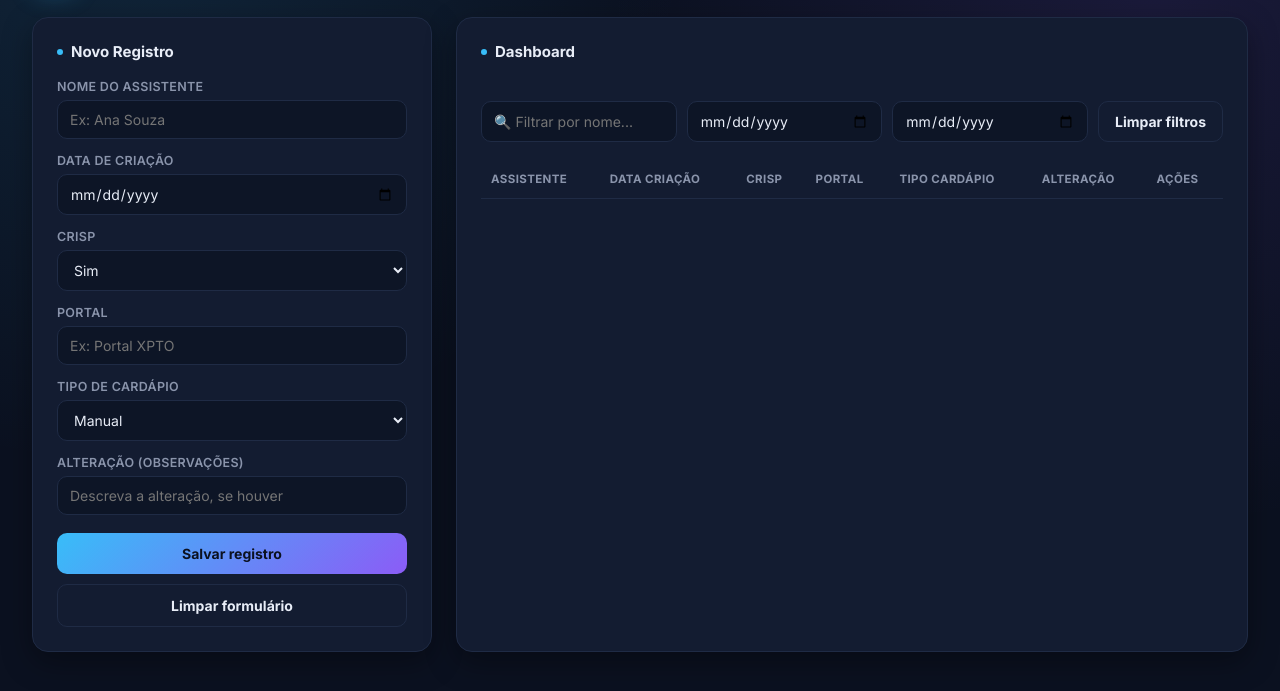
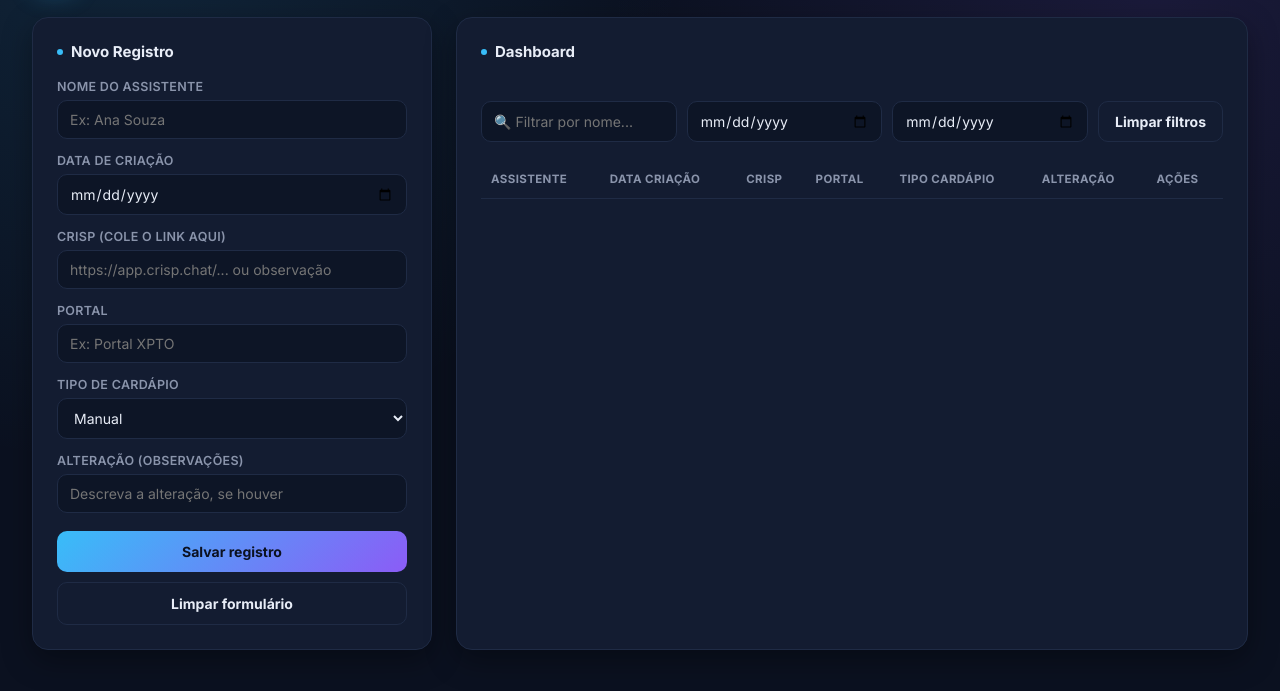
Before and after one commit to LucasSoulzaax/CWCardapios, a website: page index.html in a window 1280 px wide. Shown: the part 91-782 px from the top of the page. Drawn offline with Linux system fonts and the light colour scheme; no server answers.

Commit message:
Update crisp input field in index.html

```diff
--- a/index.html
+++ b/index.html
@@ -9,7 +9,6 @@
 <link rel="stylesheet" href="style.css">
 </head>
 <body>
-
 
 <div class="header">
   <div class="logo">🍽️</div>
@@ -31,11 +30,8 @@
     <label for="dataCriacao">Data de criação</label>
     <input type="date" id="dataCriacao">
 
-    <label for="crisp">Crisp</label>
-    <select id="crisp">
-      <option value="sim">Sim</option>
-      <option value="nao">Não</option>
-    </select>
+    <label for="crisp">Crisp (cole o link aqui)</label>
+    <input type="text" id="crisp" placeholder="https://app.crisp.chat/... ou observação">
 
     <label for="portal">Portal</label>
     <input type="text" id="portal" placeholder="Ex: Portal XPTO">
```
